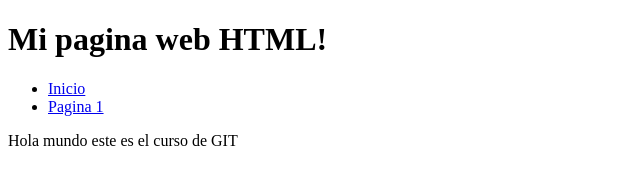
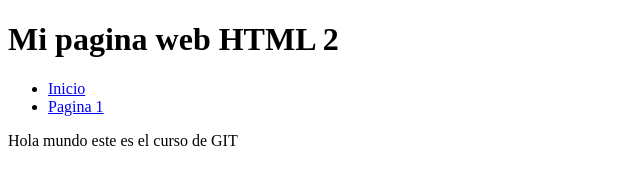
Before and after one commit to luisferhinca/testeando, a plain HTML site: page index.html in a window 1280 px wide. Shown: the full height of the page, 0-640 px from the left. Drawn offline with Linux system fonts and the light colour scheme.

Commit message:
Cambios en el index.html

```diff
--- a/index.html
+++ b/index.html
@@ -2,10 +2,10 @@
 <html lang="es">
 	<head>
 		<meta charset="utf-8" />
-		<title>Pagina web HTML</title>
+		<title>Pagina web HTML 223</title>
 	</head>
 	<body>
-		<h1>Mi pagina web HTML!</h1>
+		<h1>Mi pagina web HTML 2</h1>
 		<ul>
 			<li><a href="index.html">Inicio</a></li>
 			<li><a href="pagina1.html">Pagina 1</a></li>
```
